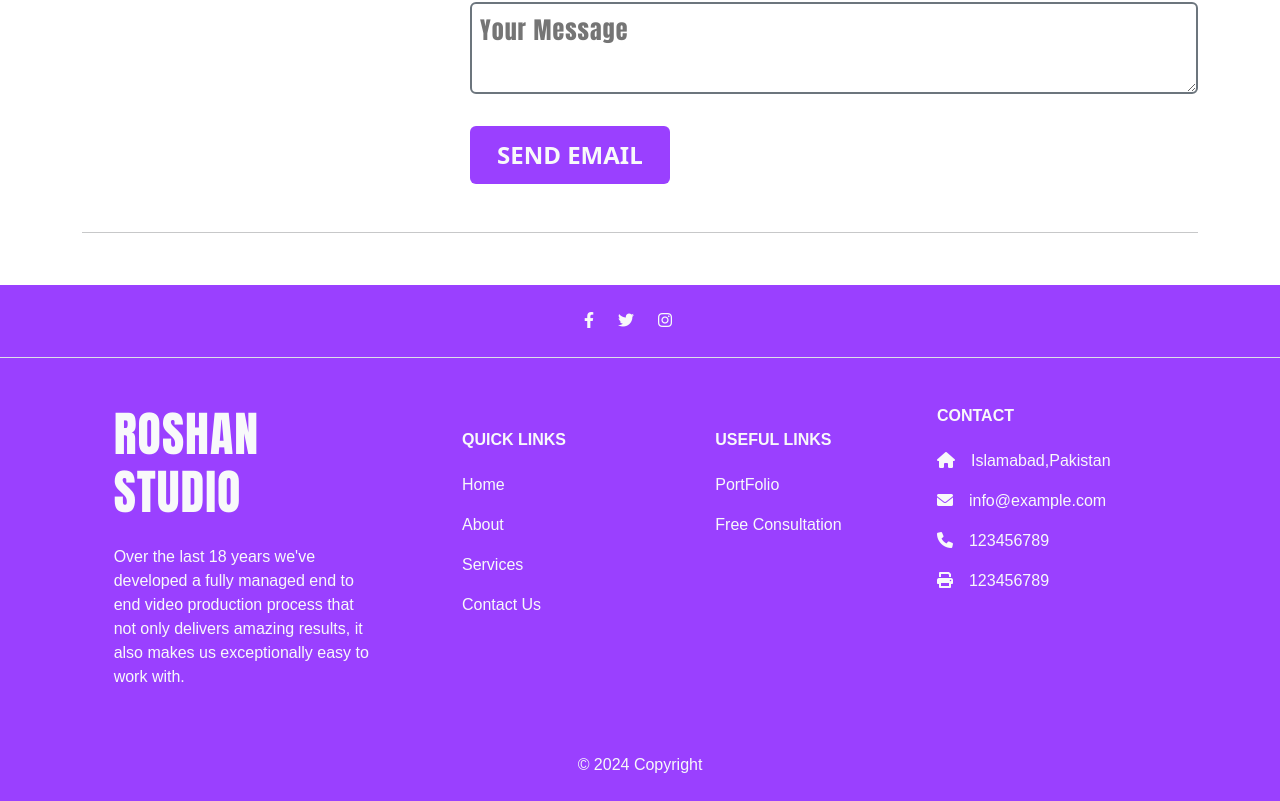
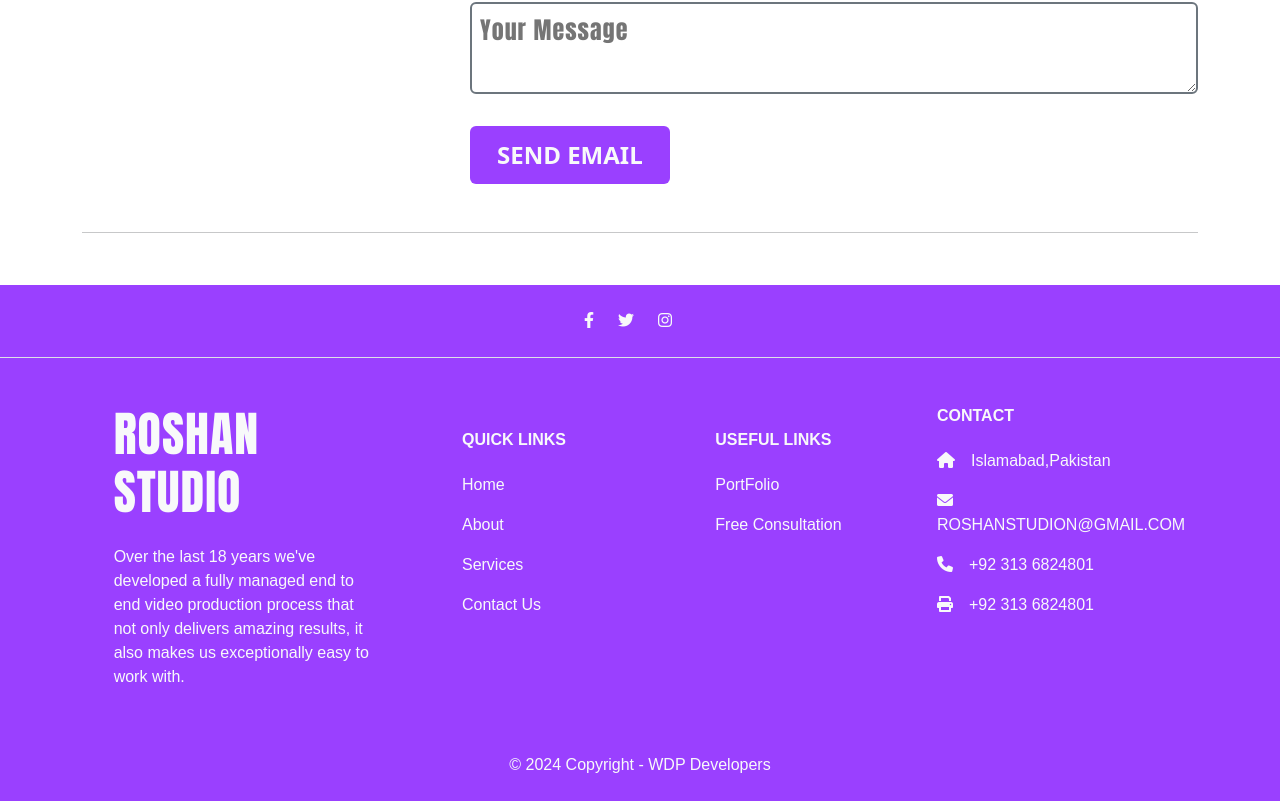
Before and after one commit to ahmedzulfiqar/RoshanStudio, a React (Create React App) app: page /contact in a window 1280 px wide. Shown: the part 2116-2917 px from the top of the page. Built offline with nearby package versions, Linux system fonts and the light colour scheme.

Commit message:
Initial commit

```diff
--- a/src/components/desgin-blocks/Footer.jsx
+++ b/src/components/desgin-blocks/Footer.jsx
@@ -84,13 +84,13 @@ function Footer() {
                 </p>
                 <p>
                   <i class="fas fa-envelope me-3"></i>
-                  info@example.com
+                  ROSHANSTUDION@GMAIL.COM
                 </p>
                 <p>
-                  <i class="fas fa-phone me-3"></i>123456789
+                  <i class="fas fa-phone me-3"></i>+92 313 6824801
                 </p>
                 <p>
-                  <i class="fas fa-print me-3"></i>123456789
+                  <i class="fas fa-print me-3"></i>+92 313 6824801
                 </p>
               </div>
             </div>
@@ -101,7 +101,7 @@ function Footer() {
           class="text-center p-4"
           style={{ backgroundcolor: "rgba(0, 0, 0, 0.05)" }}
         >
-          © 2024 Copyright
+          © 2024 Copyright - <a href="https://wdp-123.netlify.app/">WDP Developers</a>
         </div>
       </footer>
     </>
```
